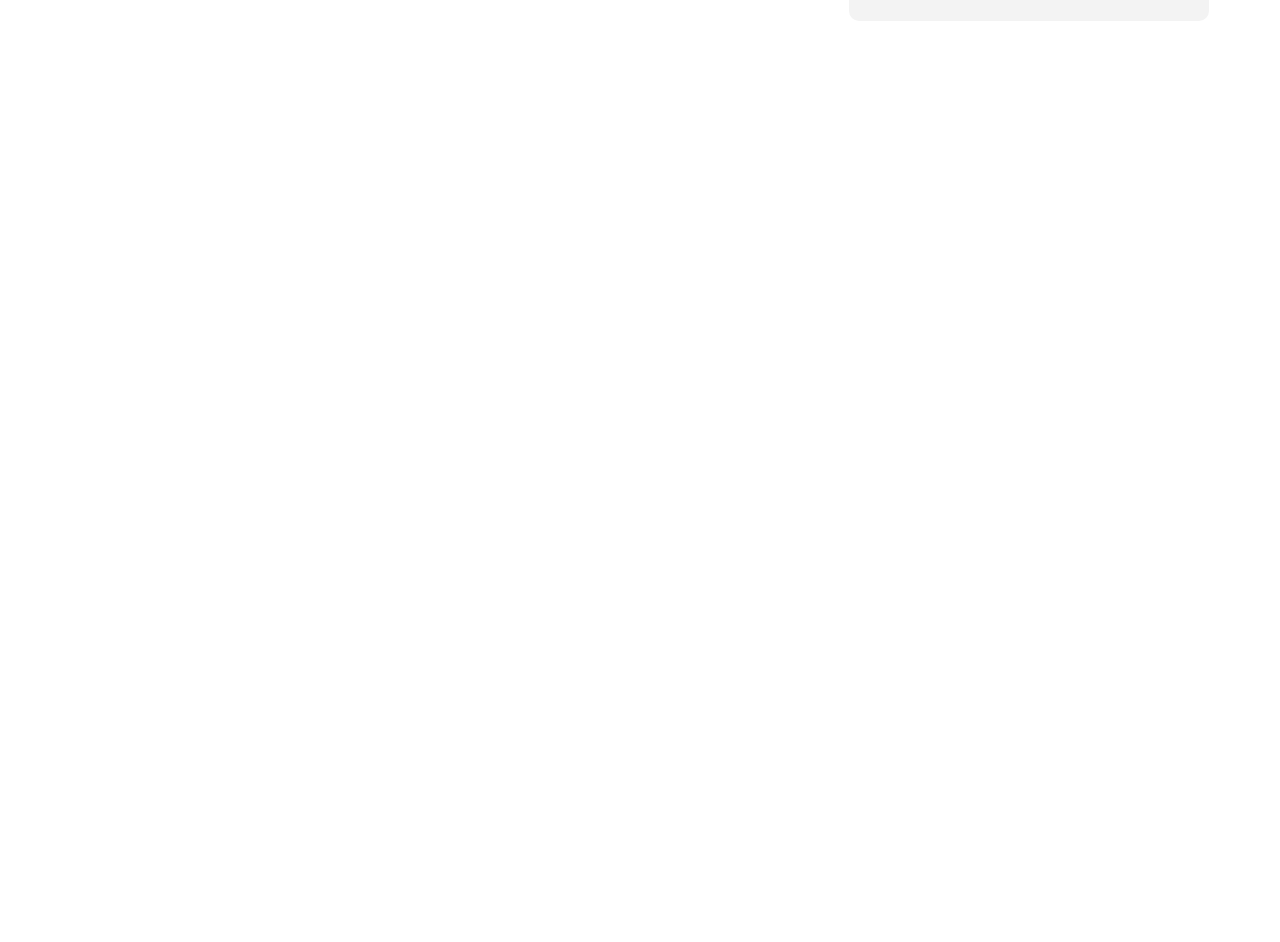
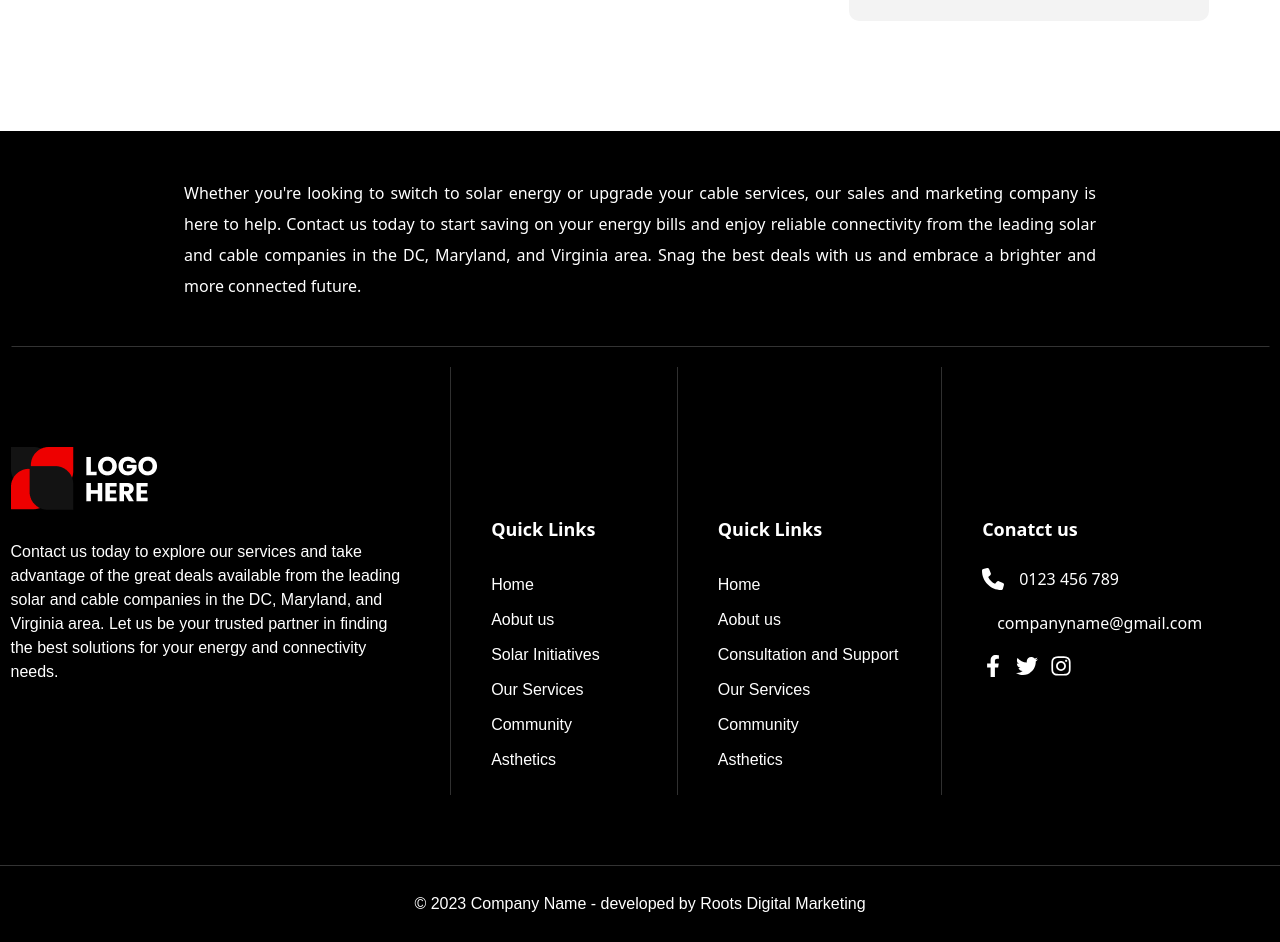
Before and after one commit to Roni006/solarSystem, a React (Vite) app: page / in a window 1280 px wide. Shown: the part 3900-4842 px from the top of the page. Before the commit the page ends 4031 px from the top, so only its background shows below. Built offline with nearby package versions, Linux system fonts and the light colour scheme.

Commit message:
added footer section and make it resposive

```diff
--- a/package.json
+++ b/package.json
@@ -14,6 +14,7 @@
     "lucide-react": "^0.563.0",
     "react": "^19.2.0",
     "react-dom": "^19.2.0",
+    "react-icons": "^5.5.0",
     "swiper": "^12.1.1",
     "tailwindcss": "^4.1.18"
   },
--- a/src/App.jsx
+++ b/src/App.jsx
@@ -1,6 +1,7 @@
 import Navigation from "./Components/shared/Navigation";
 import Banner from "./Screens/Home/Banner";
 import Experience from "./Screens/Home/Experience";
+import Footer from "./Screens/Home/footer";
 import WhatWeDo from "./Screens/Home/WhatWeDo";
 import WhoWe from "./Screens/Home/WhoWe";
 import WhyChoose from "./Screens/Home/WhyChoose";
@@ -13,6 +14,7 @@ const App = () => {
       <WhyChoose/>
       <WhoWe/>
       <WhatWeDo/>
+      <Footer/>
     </>
   );
 };
--- /dev/null
+++ b/src/Screens/Home/Footer.jsx
@@ -0,0 +1,140 @@
+import React from "react";
+import Container from "../../Components/Common/Container";
+import logo from "../../assets/logo.png";
+import { FaPhone } from "react-icons/fa6";
+// import { IoMailSharp } from "react-icons/io5";
+import { FaFacebookF } from "react-icons/fa";
+import { FaTwitter } from "react-icons/fa";
+import { FaInstagram } from "react-icons/fa";
+import { MdMail } from "react-icons/md";
+
+const Footer = () => {
+  return (
+    <>
+      <footer className="bg-[#000000] pt-11.5">
+        <Container>
+          <div className="border border-b-[rgba(255,255,255,0.2)]">
+            <p className="font-light leading-7.75 text-base text-white lg:w-228  text-justify mx-auto pb-11 ">
+              Whether you're looking to switch to solar energy or upgrade your
+              cable services, our sales and marketing company is here to help.
+              Contact us today to start saving on your energy bills and enjoy
+              reliable connectivity from the leading solar and cable companies
+              in the DC, Maryland, and Virginia area. Snag the best deals with
+              us and embrace a brighter and more connected future.
+            </p>
+          </div>
+          <div className="flex flex-wrap md:flex-row md:flex-wrap pb-17.5">
+            {/* item 1 */}
+            <div className="w-full lg:w-[35%] md:w-full lg:pt-20 pt-5 lg:pb-27.75 pb-5 pr-10.5 mt-5 hindden-border-r lg:border-r border-[rgba(255,255,255,0.19)] ">
+              <img src={logo} alt="logo image" />
+              <p className="font-light font-poppins leadin-6.5 text-base text-white pt-7.5 text-justify lg:text-left">
+                Contact us today to explore our services and take advantage of
+                the great deals available from the leading solar and cable
+                companies in the DC, Maryland, and Virginia area. Let us be your
+                trusted partner in finding the best solutions for your energy
+                and connectivity needs.
+              </p>
+            </div>
+
+            {/* item 2 */}
+            <div className="w-full lg:w-[18%] md:w-1/2 flex flex-col gap-5 lg:pt-36.25 pt-2 hidden:border-r lg:border-r border-[rgba(255,255,255,0.19)] lg:px-10 px-2 mt-5">
+              <span className="font-semibold text-[18px] leading-8.75 text-white">
+                Quick Links
+              </span>
+              <ul className="footer">
+                <li>
+                  <a href="#">Home</a>
+                </li>
+                <li>
+                  <a href="#">Aobut us</a>
+                </li>
+                <li>
+                  <a href="#">Solar Initiatives</a>
+                </li>
+                <li>
+                  <a href="#">Our Services</a>
+                </li>
+                <li>
+                  <a href="#">Community</a>
+                </li>
+                <li>
+                  <a href="#">Asthetics</a>
+                </li>
+              </ul>
+            </div>
+
+            {/* item 3 */}
+            <div className="w-full lg:w-[21%] md:w-1/2 flex flex-col gap-5  lg:pt-36.25 pt-5 lg:px-10 px-2 mt-5 hidden:border-r lg:border-r border-[rgba(255,255,255,0.19)]">
+              <span className="font-semibold text-[18px] leading-8.75 text-white">
+                Quick Links
+              </span>
+              <ul className="footer">
+                <li>
+                  <a href="#">Home</a>
+                </li>
+                <li>
+                  <a href="#">Aobut us</a>
+                </li>
+                <li>
+                  <a href="#">Consultation and Support </a>
+                </li>
+                <li>
+                  <a href="#">Our Services</a>
+                </li>
+                <li>
+                  <a href="#">Community</a>
+                </li>
+                <li>
+                  <a href="#">Asthetics</a>
+                </li>
+              </ul>
+            </div>
+            {/* item 4 */}
+            <div className="w-full lg:w-[20%] md:w-full flex flex-col gap-5 lg:pt-36.25 pt-5 lg:px-10 px-2 mt-5">
+              <span className="font-semibold text-[18px] leading-8.75 text-white">
+                Conatct us
+              </span>
+              <div className="flex flex-col gap-5">
+                <div>
+                  <a
+                    className="flex items-center gap-3.75"
+                    href="tel:0123 456 789"
+                  >
+                    <FaPhone className="text-white text-[22px]" />
+                    <p className="text-white">0123 456 789</p>
+                  </a>
+                </div>
+
+                <div>
+                  <a
+                    className="flex items-center gap-3.75"
+                    href="tel:0123 456 789"
+                  >
+                    <MdMail className="text-white text-[22px]" />
+                    <p className="text-white">companyname@gmail.com</p>
+                  </a>
+                </div>
+
+                <div className="flex items-center gap-3 icons">
+                  <FaFacebookF className="text-white text-[22px] social" />
+                  <FaTwitter className="text-white text-[22px] social" />
+                  <FaInstagram className="text-white text-[22px] social" />
+                </div>
+              </div>
+            </div>
+          </div>
+        </Container>
+        <div className="w-full border-t border-[rgba(255,255,255,0.2)] "></div>
+        <Container>
+          <div>
+            <p className="font-normal font-poppins text-[16px] leading-6 text-white  py-6.5 text-center">
+              © 2023 Company Name - developed by Roots Digital Marketing
+            </p>
+          </div>
+        </Container>
+      </footer>
+    </>
+  );
+};
+
+export default Footer;
--- a/src/index.css
+++ b/src/index.css
@@ -12,3 +12,16 @@
 .box:hover .item{
   @apply text-white duration-300 ease-in-out
 }
+
+.footer li a{
+  @apply text-white font-medium leading-8.75 text-base font-poppins
+}
+.footer li a:hover{
+  @apply text-[#ee0000]  duration-300 ease-in-out
+}
+.icons .socialr{
+  @apply cursor-pointer
+}
+.icons .social:hover{
+  @apply text-[#ee0000] cursor-pointer scale-130 duration-300 ease-in-out rotate-20
+}
```
Also changed, not shown: 1 other file (tests, documents, lock files or other folders).
